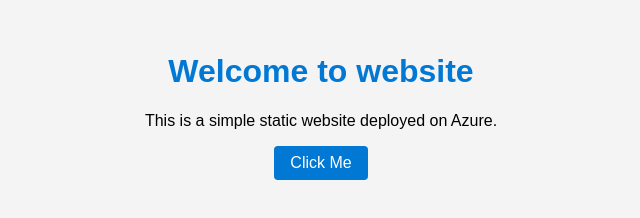
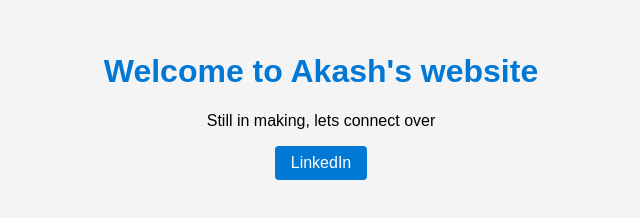
Before and after one commit to AkashNautiyal1/website, a plain HTML site: page index.html in a window 1280 px wide. Shown: the whole page, without its empty margins (319-959 px from the left). Drawn offline with Linux system fonts and the light colour scheme.

Commit message:
Adding more info

```diff
--- a/index.html
+++ b/index.html
@@ -3,13 +3,13 @@
 <head>
     <meta charset="UTF-8">
     <meta name="viewport" content="width=device-width, initial-scale=1.0">
-    <title>My Azure Static Web App</title>
+    <title>Akash Nautiyal</title>
     <link rel="stylesheet" href="style.css">
 </head>
 <body>
-    <h1>Welcome to website</h1>
-    <p>This is a simple static website deployed on Azure.</p>
-    <button onclick="showMessage()">Click Me</button>
+    <h1>Welcome to Akash's website</h1>
+    <p>Still in making, lets connect over</p>
+    <button onclick="window.open('https://tinyurl.com/akashnautiyal', '_blank')">LinkedIn</button>
     <script src="script.js"></script>
 </body>
 </html>
```
